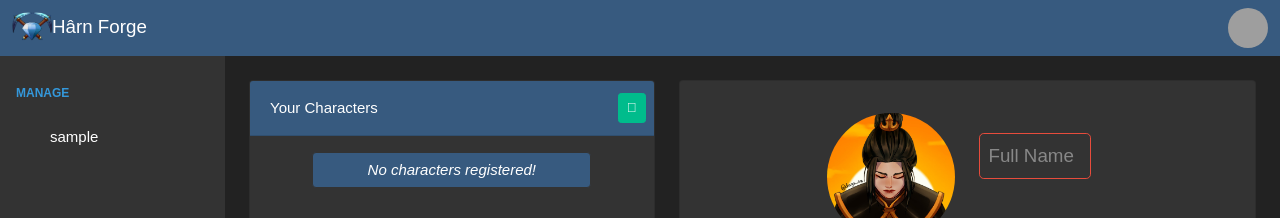
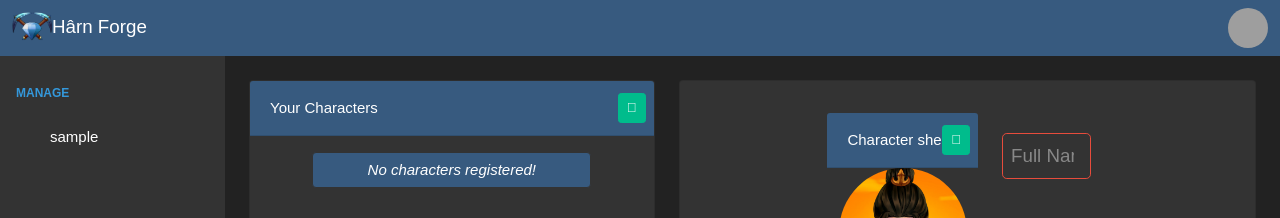
Before and after one commit to JorgeOJara/harnwebforge, a React (Create React App) app: page / in a window 1280 px wide. Shown: the top 218 px of the page. Built offline with nearby package versions, Linux system fonts and the light colour scheme; no server answers; sample sign-in values are in the browser's storage; grey boxes are pictures that could not be loaded; a web font is replaced by a local one.

Commit message:
Something

```diff
--- a/src/comp/CHARACTERFORMCREATOR.js
+++ b/src/comp/CHARACTERFORMCREATOR.js
@@ -319,6 +319,20 @@ export const CHARACTERFORMCREATOR = (props) => {
     <>
     <div className="justify-content-center row">
     <div className="col-auto mb-3">
+    <div className="bg-primary d-flex align-items-center justify-content-between card-header">
+   Character sheet
+<div className="row align-items-center" slot="cardTitle">
+{/* button large display */}
+<div className="action-menu">
+<div className="floating-action">
+<div className="badge badge-dark"></div>
+<button className="btn btn-floating btn-sm btn-success">
+<i className="fas fa-plus" />
+</button>
+</div>
+</div>
+</div>
+</div>
     <div className="avatar-wrapper">
    <img
         draggable="false"
```
